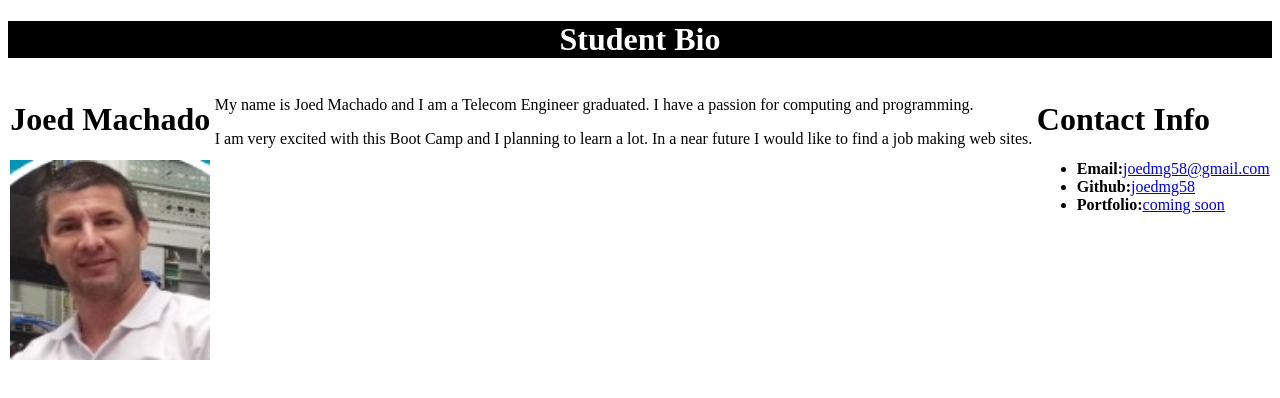
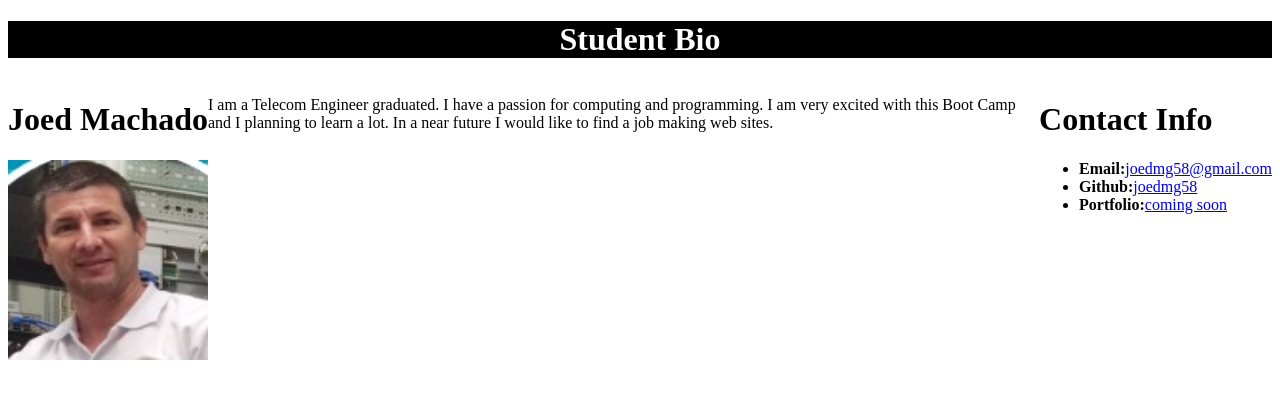
Before and after one commit to joedmg58/studentBio, a plain HTML site: page index.html in a window 1280 px wide. Drawn offline with Linux system fonts and the light colour scheme.

Commit message:
Reformatting index.html

```diff
--- a/index.html
+++ b/index.html
@@ -6,18 +6,23 @@
     </head>
 
     <body>
-        <h1 id="head"><strong>Student Bio</strong></h1>
-
+        <header>
+            <h1 id="head"><strong>Student Bio</strong></h1>
+        </header>
 
         <div id="content">
+
             <div id="pic">
                 <h1><strong>Joed Machado</strong></h1>
                 <img src="images\myPicture.jpg" alt="Picture of Joed" height="200" width="200">
             </div>
+
             <div id="about">
-                <p>My name is Joed Machado and I am a Telecom Engineer graduated. I have a passion for computing and programming.</p>
-                <p>I am very excited with this Boot Camp and I planning to learn a lot. In a near future I would like to find a job making web sites.</p>
+                <p>I am a Telecom Engineer graduated. I have a passion for computing and programming.
+                I am very excited with this Boot Camp and I planning to learn a lot. In a near future I would
+                like to find a job making web sites.</p>
             </div>
+
             <div id="contact">
                 <h1><strong>Contact Info</strong></h1>
                 <ul>
@@ -26,6 +31,7 @@
                     <li><b>Portfolio:</b><a href="#">coming soon</a></li>
                 </ul>
             </div>
+
         </div>
     </body>
 </html>
```
